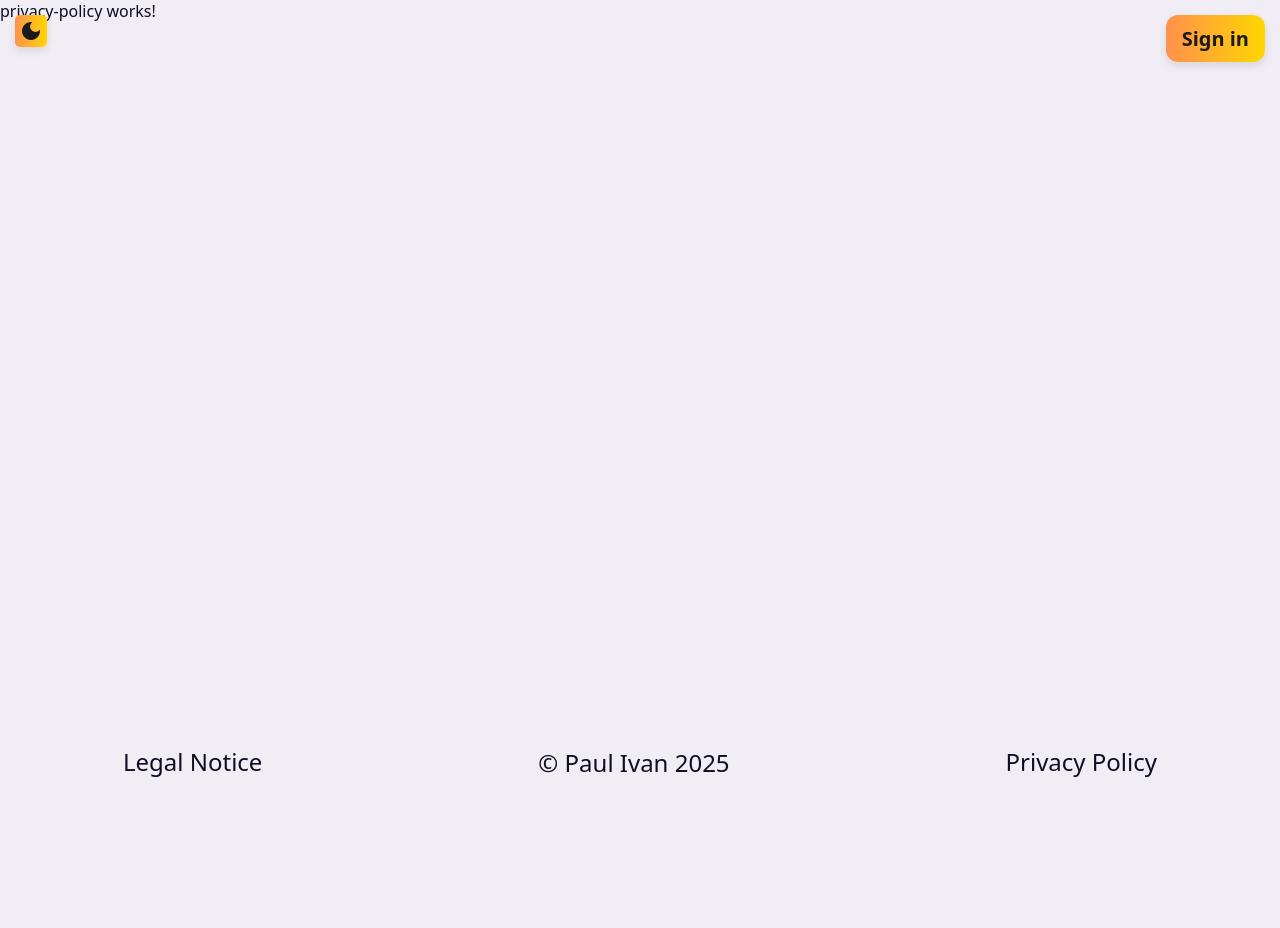
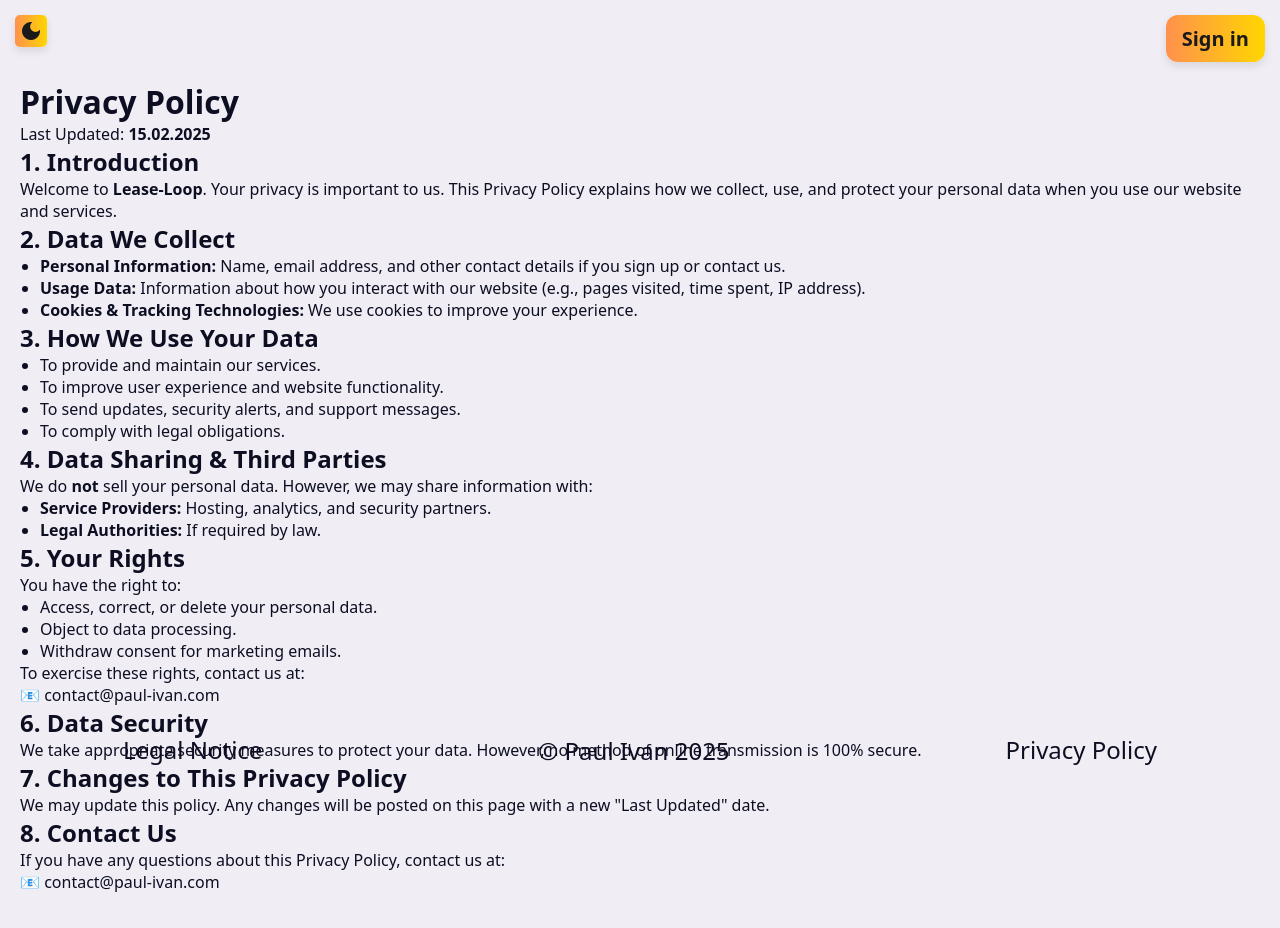
Before and after one commit to BenjaminTietz/LeaseLoop_Frontend, an Angular app: page /privacy-policy in a window 1280 px wide. Shown: the top 928 px of the page. Before the commit the page ends 800 px from the top, so only its background shows below. Built offline with nearby package versions, Linux system fonts and the light colour scheme; no server answers.

Commit message:
style: add basic structure to legal componets

```diff
--- a/src/app/landing-page/landing-page.component.html
+++ b/src/app/landing-page/landing-page.component.html
@@ -1,3 +1,6 @@
 <app-landing-header></app-landing-header>
-<router-outlet  />
+<div class="landing-container">
+    <router-outlet />
+</div>
+
 <app-landing-footer></app-landing-footer>
--- a/src/app/legal/legal-notice/legal-notice.component.html
+++ b/src/app/legal/legal-notice/legal-notice.component.html
@@ -1 +1,13 @@
-<p>legal-notice works!</p>
+<h1 class="form-title">Legal notice</h1>
+
+<p class="p-forgot">
+    <span>Legal notice:</span>
+    <span>Responsible for the content:</span>
+    <span>Paul-Mihail Ivan</span>
+    <span>Hauptstraße 30</span>
+    <span>4222 Langenstein</span>
+<div class="links">
+    <a class="link" href="mailto:contact&#64;paul-ivan.com">📧 contact&#64;paul-ivan.com</a><br>
+    <a class="link" href="https://paul-ivan.com/" target="_blank">Portfolio</a><br>
+    <a class="link" href="https://github.com/NaviPlaut" target="_blank">My GitHub</a><br>
+</div>
--- a/src/app/legal/legal-notice/legal-notice.component.scss
+++ b/src/app/legal/legal-notice/legal-notice.component.scss
@@ -0,0 +1,17 @@
+.links {
+    display: flex;
+    flex-direction: column;
+    justify-content: flex-start;
+    align-items: center;
+}
+
+h1,
+p,
+div,
+span,
+a {
+    display: flex;
+    flex-direction: column;
+    width: 100%;
+    text-align: left;
+}
--- a/src/app/legal/privacy-policy/privacy-policy.component.html
+++ b/src/app/legal/privacy-policy/privacy-policy.component.html
@@ -1 +1,57 @@
-<p>privacy-policy works!</p>
+<h1 class="form-title">Privacy Policy</h1>
+
+<p>Last Updated: <strong>15.02.2025</strong></p>
+
+<h2>1. Introduction</h2>
+<p>Welcome to <strong>Lease-Loop</strong>. Your privacy is important to us. This Privacy Policy explains how we
+    collect, use, and protect your personal data when you use our website and services.</p>
+
+<h2>2. Data We Collect</h2>
+<ul>
+    <li><strong>Personal Information:</strong> Name, email address, and other contact details if you sign up or
+        contact
+        us.</li>
+    <li><strong>Usage Data:</strong> Information about how you interact with our website (e.g., pages visited, time
+        spent, IP address).</li>
+    <li><strong>Cookies & Tracking Technologies:</strong> We use cookies to improve your experience.</li>
+</ul>
+
+<h2>3. How We Use Your Data</h2>
+<ul>
+    <li>To provide and maintain our services.</li>
+    <li>To improve user experience and website functionality.</li>
+    <li>To send updates, security alerts, and support messages.</li>
+    <li>To comply with legal obligations.</li>
+</ul>
+
+<h2>4. Data Sharing & Third Parties</h2>
+<p>We do <strong>not</strong> sell your personal data. However, we may share information with:</p>
+<ul>
+    <li><strong>Service Providers:</strong> Hosting, analytics, and security partners.</li>
+    <li><strong>Legal Authorities:</strong> If required by law.</li>
+</ul>
+
+<h2>5. Your Rights</h2>
+<p>You have the right to:</p>
+<ul>
+    <li>Access, correct, or delete your personal data.</li>
+    <li>Object to data processing.</li>
+    <li>Withdraw consent for marketing emails.</li>
+</ul>
+<p>To exercise these rights, contact us at:</p>
+<p>
+    📧 <a class="link" href="mailto:contact&#64;paul-ivan.com">contact&#64;paul-ivan.com</a>
+</p>
+
+<h2>6. Data Security</h2>
+<p>We take appropriate security measures to protect your data. However, no method of online transmission is 100%
+    secure.</p>
+
+<h2>7. Changes to This Privacy Policy</h2>
+<p>We may update this policy. Any changes will be posted on this page with a new "Last Updated" date.</p>
+
+<h2>8. Contact Us</h2>
+<p>If you have any questions about this Privacy Policy, contact us at:</p>
+<p>
+    📧 <a class="link" href="mailto:contact&#64;paul-ivan.com">contact&#64;paul-ivan.com</a>
+</p>
--- a/src/app/legal/privacy-policy/privacy-policy.component.scss
+++ b/src/app/legal/privacy-policy/privacy-policy.component.scss
@@ -0,0 +1,24 @@
+.form-container {
+    max-height: 80vh;
+    height: 100%;
+    overflow-y: scroll;
+    scrollbar-width: none;
+    justify-content: flex-start;
+    text-align: left;
+    gap: 16px;
+}
+
+h2,
+p,
+ul {
+    width: 100%;
+    cursor: default;
+}
+
+ul {
+    padding-left: 20px;
+}
+
+strong {
+    cursor: default !important;
+}
--- a/src/app/shared/landing-components/landing-footer/landing-footer.component.scss
+++ b/src/app/shared/landing-components/landing-footer/landing-footer.component.scss
@@ -4,6 +4,7 @@ footer {
   @include position(fixed, $bottom: 20px);
   @include display(flex, row, center, center);
   width: 100%;
+  height: 60px;
   gap: 30px;
   font-size: 24px;
 
--- a/src/styles.scss
+++ b/src/styles.scss
@@ -68,3 +68,15 @@ button {
   }
 
 }
+
+// TODO : define a container for router-outlet decide if we need it or not and decice if header and footer should be sticky or not
+.landing-container {
+  width: 100% !important;
+  max-width: 1440px;
+  margin: 0 auto;
+  padding: 80px 20px;
+  display: flex;
+  flex-direction: column;
+  justify-content: center;
+  align-items: center;
+}
```
